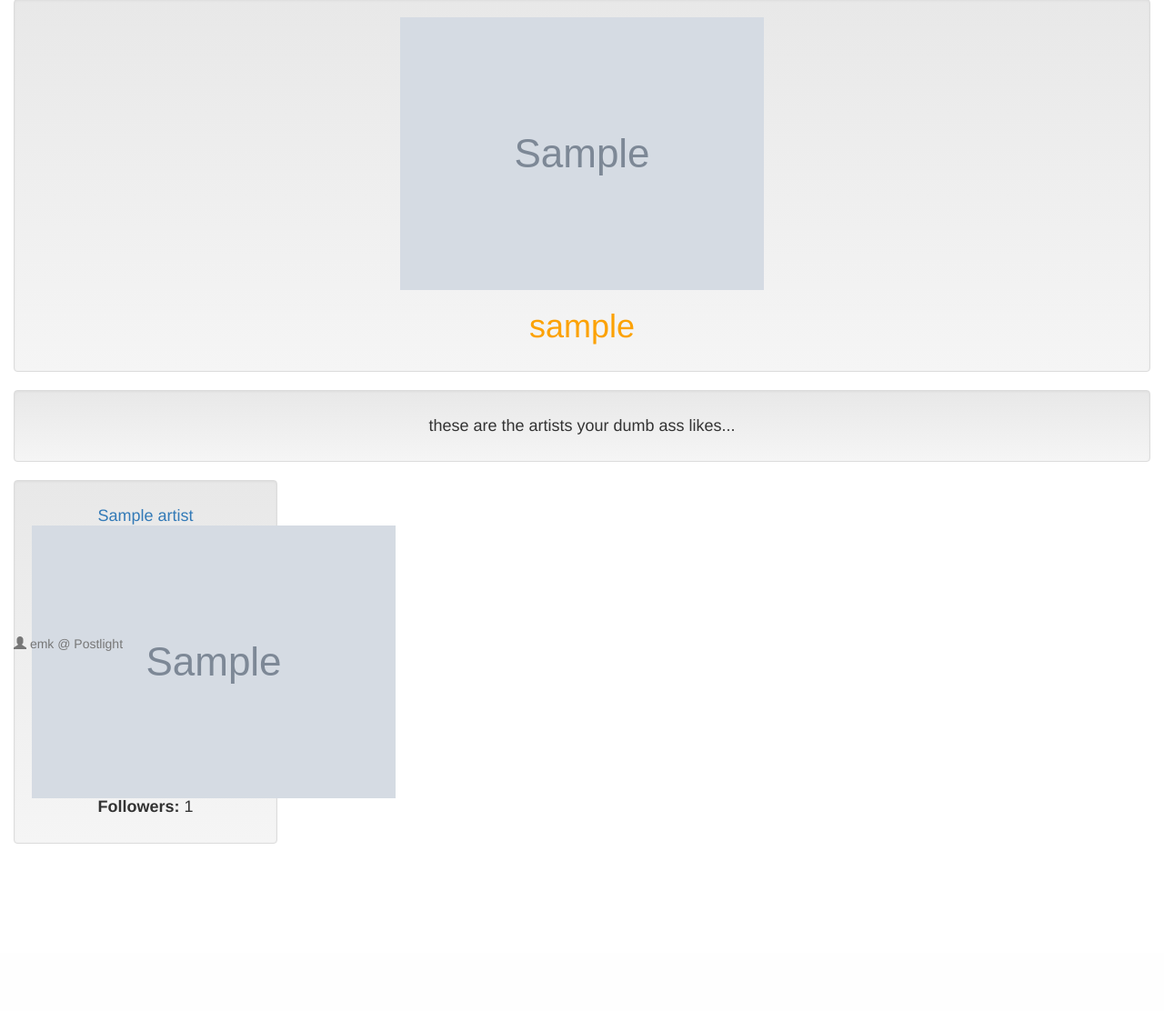
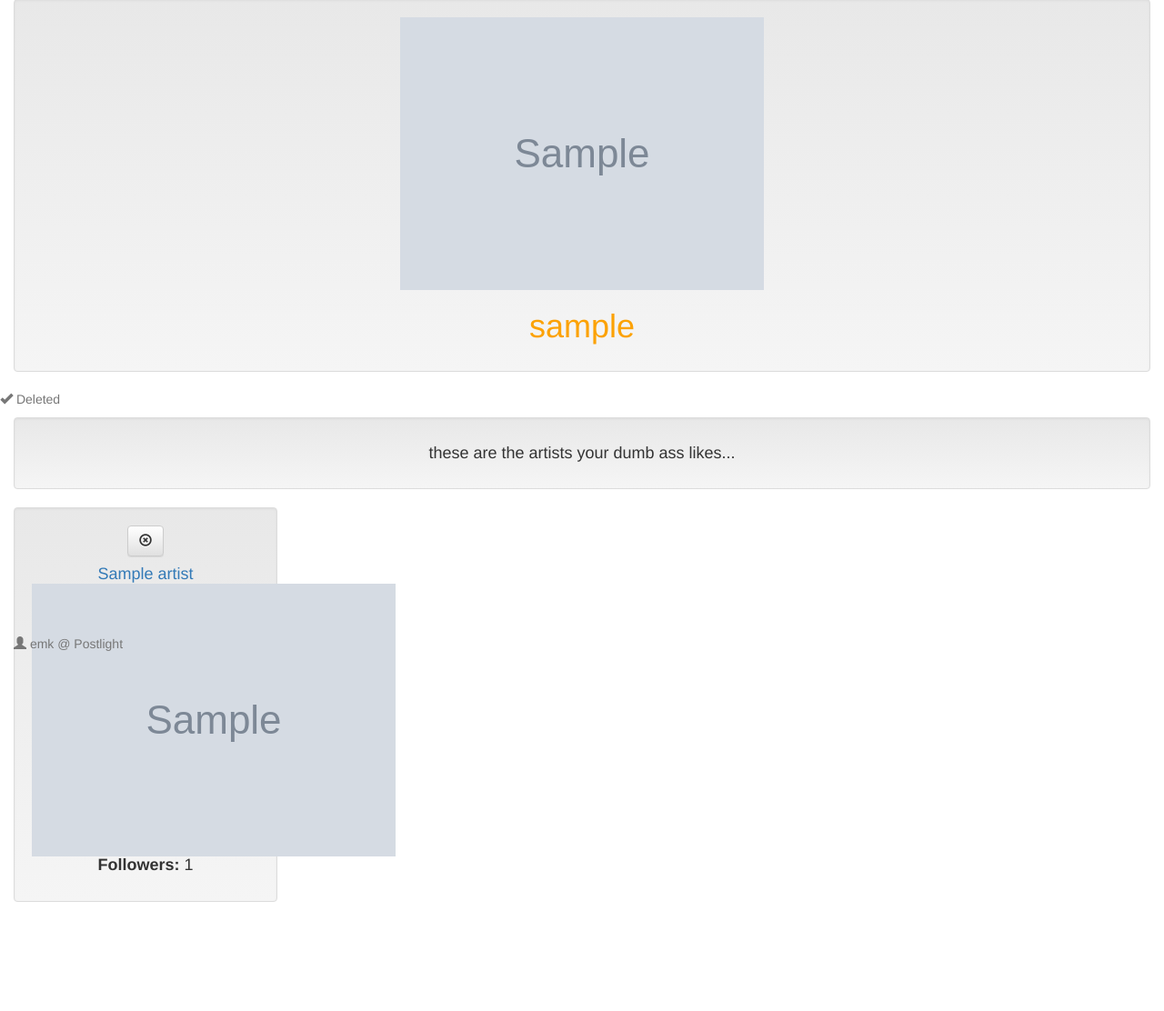
Before and after one commit to emottk/newmusic, a Django app: template newmusic/users/templates/user_page.html in a window 1280 px wide. Shown: the part 72-1184 px from the top of the page at 91% size. Before the commit the page ends 1000 px from the top, so only its background shows below. Run offline with Django 3.2, Linux system fonts and the light colour scheme; the template is opened without the code that fills it: most values are stand-ins (such as "Sample title", 1, 10 or a date in 2020); grey boxes marked "Sample" are stand-in pictures; parts of the project's set-up code (start-up, migrations or seed data) failed here and were passed over; some libraries are stand-ins or nearby versions.

Commit message:
add delete functionality

```diff
--- a/newmusic/main/urls.py
+++ b/newmusic/main/urls.py
@@ -1,10 +1,11 @@
-from django.conf.urls import include, url, patterns
+from django.conf.urls import url, patterns
 
-from main.views import ArtistIndex, AboutIndex, ArtistPage
+from main import views
 
 
 urlpatterns = patterns('',
-    url(r'^home/$', ArtistIndex.as_view(), name="explore"),
-    url(r'^about/$', AboutIndex.as_view(), name="about"),
-    url(r'^artist/(?P<artist>[\w.@+-]+)/$', ArtistPage.as_view(), name="artist_page"),
+    url(r'^home/$', views.ArtistIndex.as_view(), name="explore"),
+    url(r'^about/$', views.AboutIndex.as_view(), name="about"),
+    url(r'^artist/(?P<artist>[\w.@+-]+)/$', views.ArtistPage.as_view(), name="artist_page"),
+    url(r'^opinion/delete/(?P<pk>\d+)$', views.OpinionDelete.as_view(), name="opinion_delete"),
 )
--- a/newmusic/users/templates/user_page.html
+++ b/newmusic/users/templates/user_page.html
@@ -1,4 +1,10 @@
-{% extends '__base.html' %} {% block 'content' %}
+{% extends '__base.html' %}
+{% load staticfiles %}
+{% block 'content' %}
+{% block 'scripts' %}
+{{ block.super }}
+<script type="text/javascript" src="{% static 'static/js/user.js' %}"></script>
+{% endblock %}
 
 <div class="container-fluid">
   <div class="row">
@@ -8,8 +14,14 @@
         <h1><a href='{{ permalink_url }}'>{{ username }}</a></h1>
       </div>
     </div>
+    <div class="row">
+      <div class="col-xs-12">
+        <p class="text-muted" id="delete_notice"><span class="glyphicon glyphicon-ok"></span> Deleted</p>
+      </div>
+    </div>
 
   </div>
+
 
   {% if true_list %}
 
@@ -21,18 +33,28 @@
     </div>
   </div>
 
-  <div class="row">
+  <div class="row user_row">
     {% for opinion in true_list %}
+
     <div class="col-lg-3">
       <div class="well">
+        <form class="form delete hover-btn" method='POST' action="{% url 'opinion_delete' opinion.pk %}">{% csrf_token %}
+          <div class="form-group">
+            <button type='submit' id="delete_button" class="btn btn-default">  <span class="glyphicon glyphicon-remove-circle"
+              </span>
+            </button>
+          </div>
+        </form>
         <h4><a href="{% url 'artist_page' opinion.artist.name %}">{{ opinion.artist.name }}</a>
         <br>
         <a href="{% url 'artist_page' opinion.artist.name %}"><img src="{{ opinion.artist.avatar_url }}"></a>
         <br>
         <strong>Followers:</strong> {{ opinion.artist.followers_count }}
         <br>
+
       </div>
     </div>
+
     {% endfor %}
 
     {% else %}
```
Also changed, not shown: newmusic/settings.py (+4 -3 lines), newmusic/users/views.py (+17 -13 lines).
